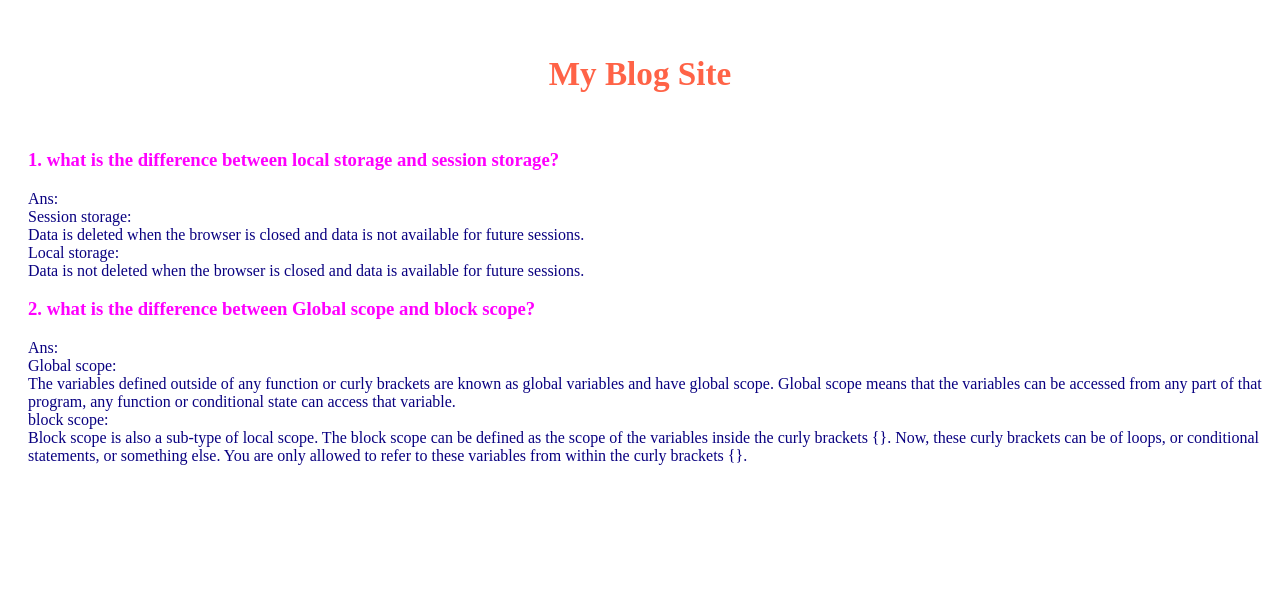
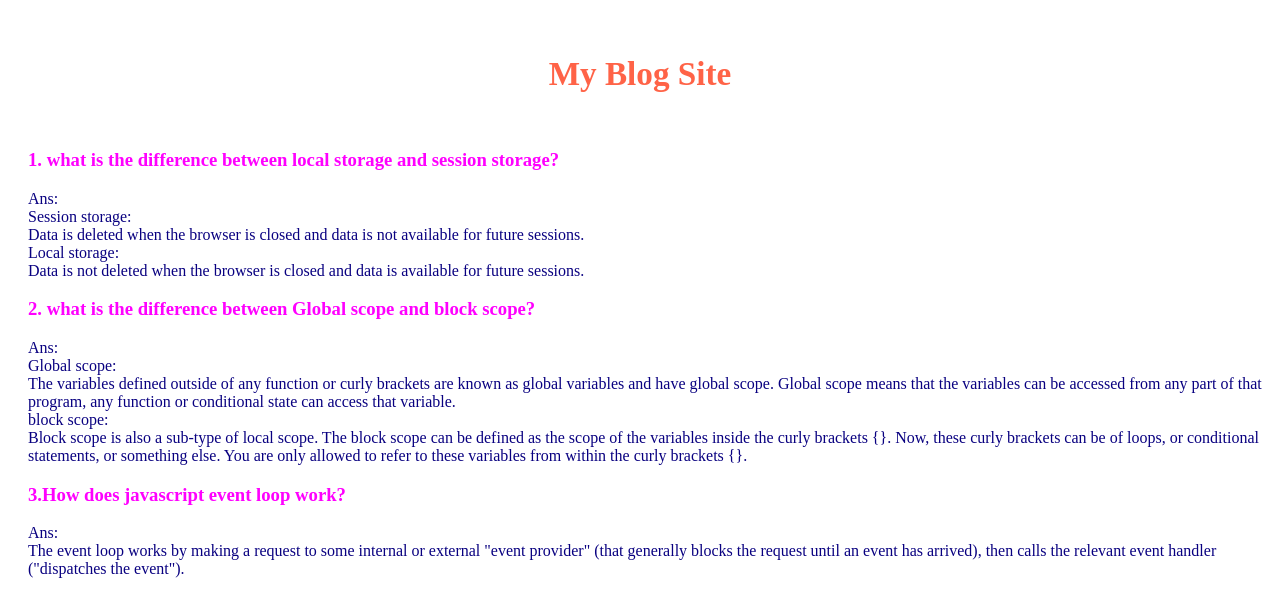
Before and after one commit to sakilhasan1/b6-type-monster-debug-assignment, a plain HTML site: page Blog.html in a window 1280 px wide. Drawn offline with Linux system fonts and the light colour scheme.

Commit message:
Qu-3 added

```diff
--- a/Blog.html
+++ b/Blog.html
@@ -51,6 +51,15 @@
                     curly brackets {}.
                 </p>
             </div>
+
+            <div>
+                <h3 class="Qu">3.How does javascript event loop work? </h3>
+                <p class="Ans"> Ans: <br>
+                    The event loop works by making a request to some internal or external "event provider" (that
+                    generally blocks the request until an event has arrived), then calls the relevant event handler
+                    ("dispatches the event").
+                </p>
+            </div>
         </section>
     </main>
 </body>
```
